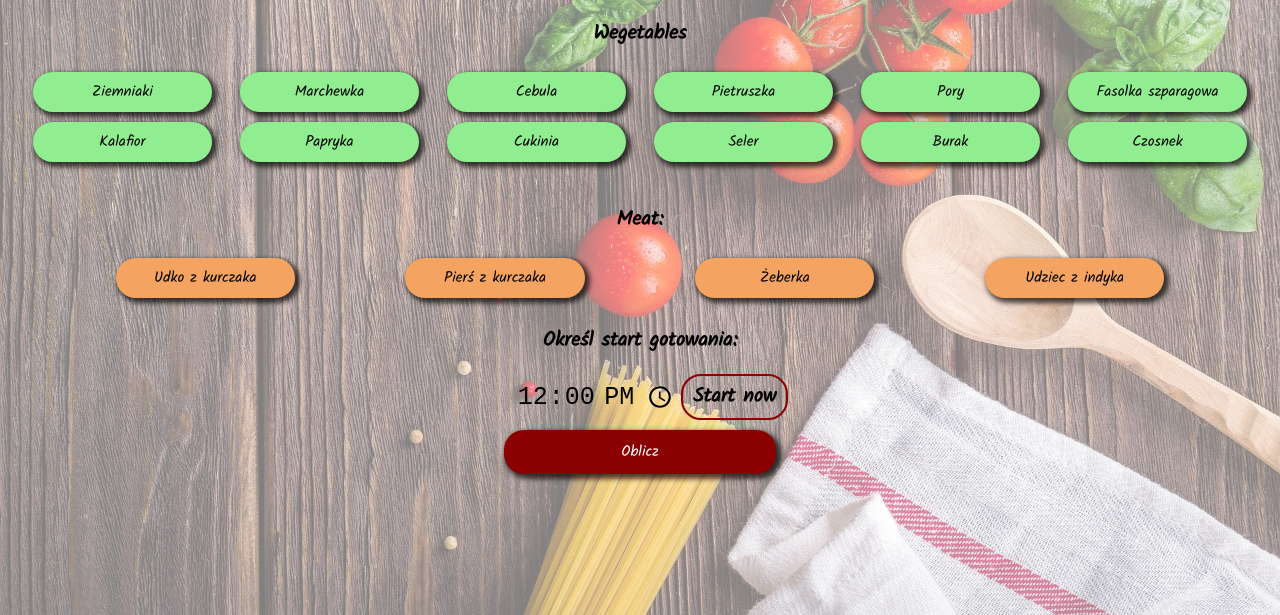
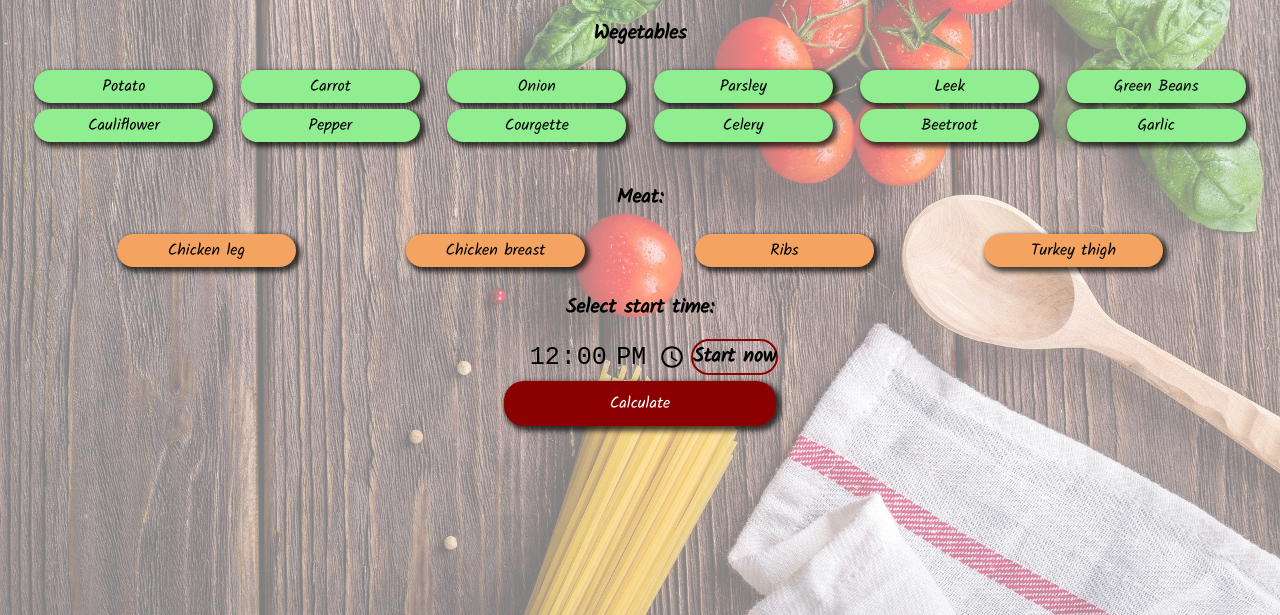
Before and after one commit to KamilSend/soup, a website: page index.html in a window 1280 px wide. Shown: the part 185-800 px from the top of the page. Drawn offline with nearby package versions, Linux system fonts and the light colour scheme.

Commit message:
some RWD changes, translation

```diff
--- a/index.html
+++ b/index.html
@@ -30,29 +30,29 @@
     <section id="ingredients">
         <div class="foodGroup">
             <h3 class="foodGroupTitle">Wegetables</h3>
-            <button class="ingredient button vegetable">Ziemniaki</button>
-            <button class="ingredient button vegetable">Marchewka</button>
-            <button class="ingredient button vegetable">Cebula</button>
-            <button class="ingredient button vegetable">Pietruszka</button>
-            <button class="ingredient button vegetable">Pory</button>
-            <button class="ingredient button vegetable">Fasolka szparagowa</button>
-            <button class="ingredient button vegetable">Kalafior</button>
-            <button class="ingredient button vegetable">Papryka</button>
-            <button class="ingredient button vegetable">Cukinia</button>
-            <button class="ingredient button vegetable">Seler</button>
-            <button class="ingredient button vegetable">Burak</button>
-            <button class="ingredient button vegetable">Czosnek</button>
+            <button class="ingredient button vegetable">Potato</button>
+            <button class="ingredient button vegetable">Carrot</button>
+            <button class="ingredient button vegetable">Onion</button>
+            <button class="ingredient button vegetable">Parsley</button>
+            <button class="ingredient button vegetable">Leek</button>
+            <button class="ingredient button vegetable">Green Beans</button>
+            <button class="ingredient button vegetable">Cauliflower</button>
+            <button class="ingredient button vegetable">Pepper</button>
+            <button class="ingredient button vegetable">Courgette</button>
+            <button class="ingredient button vegetable">Celery</button>
+            <button class="ingredient button vegetable">Beetroot</button>
+            <button class="ingredient button vegetable">Garlic</button>
         </div>
         <div class="foodGroup">
             <h3 class="foodGroupTitle">Meat:</h3>
-            <button class="ingredient button meat">Udko z kurczaka</button>
-            <button class="ingredient button meat">Pierś z kurczaka</button>
-            <button class="ingredient button meat">Żeberka</button>
-            <button class="ingredient button meat">Udziec z indyka</button>
+            <button class="ingredient button meat">Chicken leg</button>
+            <button class="ingredient button meat">Chicken breast</button>
+            <button class="ingredient button meat">Ribs</button>
+            <button class="ingredient button meat">Turkey thigh</button>
         </div>
     </section>
     <section id="calculations">
-        <h3>Określ start gotowania:</h3>
+        <h3>Select start time:</h3>
         <div class="time">
         <input type="time" value="12:00" id="timeInput">
 
@@ -60,7 +60,7 @@
         </div>
 
 
-        <a href="#mainTitle"><div id="result" class="button result">Oblicz</div></a>
+        <a href="#mainTitle"><div id="result" class="button result">Calculate</div></a>
         <div class="displayResult"></div>
 
         <div id="displayResult"><div id="close" class="close">X</div></div>
--- a/main.js
+++ b/main.js
@@ -69,7 +69,7 @@ $.getJSON('table.json', function(data){
             // });
 
         //display.textContent +=`Najpierw wrzuć ${ingredients[0].name} o ${hour}:${minute}`;
-        display.innerHTML +=`Najpierw wrzuć ${ingredients[0].name} o ${hour}:${minute}`;
+        display.innerHTML +=`First add ${ingredients[0].name} at ${hour}:${minute}`;
         for (let i = 1; i < (ingredients.length); i++) {
 
             const addingMinutes = ingredients[0].value - ingredients[i].value; //po jakim czasie od rozpoczęcia gotowania wrzucić
@@ -86,7 +86,7 @@ $.getJSON('table.json', function(data){
 
             const el = [];//utworzenie tablicy elementów div w których będą wyświetlane kolejne czasy
             el[i] =document.createElement("div");
-            el[i].textContent = ` o ${addingHour} : ${addingTime} wrzuć ${ingredients[i].name}`;
+            el[i].textContent = ` at ${addingHour} : ${addingTime} add ${ingredients[i].name}`;
             display.appendChild(el[i]);
             display.classList.add('active');
             document.getElementById('cover').classList.add('active');
--- a/sass/main.scss
+++ b/sass/main.scss
@@ -38,6 +38,8 @@ section{
   position: relative;
   top:0;
   left:0;
+  padding:0;
+  margin:0;
 }
 
 body{
@@ -49,16 +51,32 @@ body{
     padding:2.5vh;
     font-size: 4rem;
     color: darken(darkred,20%);
+
+    @include respond(phone){
+      font-size: 3rem;
+      padding:1vh 1vh 1vh 1vh;
+    }
   }
 
   h2{
     padding:1.5vh;
     font-size: 3rem;
+
+    @include respond(phone){
+      font-size: 2.4rem;
+      padding:0 1vh 0 1vh;
+    }
   }
 
   h3{
     font-size: 2rem;
     padding:1.5vh;
+    margin:0;
+
+    @include respond(phone){
+      font-size: 2.4rem;
+      padding:0 1vh 0 1vh;
+    }
   }
 
 .foodGroupTitle{
@@ -69,14 +87,12 @@ body{
 
 .button{
   border-radius: 20px;
-  margin:5px;
-  padding:5px 10px;
+  margin:3px;
   outline:none;
   cursor:pointer;
-  //box-shadow: 1px 1px 5px 1px gray;
   box-shadow: 3px 3px 5px 2px rgba(0,0,0, .7);
   text-align: center;
-  font-size: 1.5rem;
+  font-size: 1.6rem;
   font-family: 'Kalam', cursive;
 }
 
--- a/table.json
+++ b/table.json
@@ -3,97 +3,97 @@
     {
 
       "component": {
-        "name": "ziemniaki",
+        "name": "Potato",
         "value": 30
       }
     },
     {
       "component": {
-        "name": "marchewkę",
+        "name": "Carrot",
         "value": 40
       }
     },
     {
       "component": {
-        "name": "cebulę",
+        "name": "Onion",
         "value": 35
       }
     },
     {
       "component": {
-        "name": "pietruszkę",
+        "name": "Parsley",
         "value": 45
       }
     },
     {
       "component": {
-        "name": "pory",
+        "name": "Leek",
         "value": 10
       }
     },
     {
       "component": {
-        "name": "fasolkę szparagową",
+        "name": "Green beans",
         "value": 15
       }
     },
     {
       "component": {
-        "name": "kalafiora",
+        "name": "Cauliflower",
         "value": 15
       }
     },
     {
       "component": {
-        "name": "paprykę",
+        "name": "Pepper",
         "value": 20
       }
     },
     {
       "component": {
-        "name": "cukinię",
+        "name": "Courgette",
         "value": 20
       }
     },
     {
       "component": {
-        "name": "selera",
+        "name": "Celery",
         "value": 45
       }
     },
     {
       "component": {
-        "name": "buraka",
+        "name": "Beetroot",
         "value": 45
       }
     },
     {
       "component": {
-        "name": "czosnek",
+        "name": "Garlic",
         "value": 10
       }
     },
     {
       "component": {
-        "name": "udko z kurczaka",
+        "name": "Chicken leg",
         "value": 45
       }
     },
     {
       "component": {
-        "name": "pierś z kurczaka",
+        "name": "Chicken breast",
         "value": 30
       }
     },
     {
       "component": {
-        "name": "żeberka",
+        "name": "Ribs",
         "value": 60
       }
     },
     {
       "component": {
-        "name": "udziec z indyka",
+        "name": "Turkey thigh",
         "value": 50
       }
     }
```
Also changed, not shown: css/style.css.
